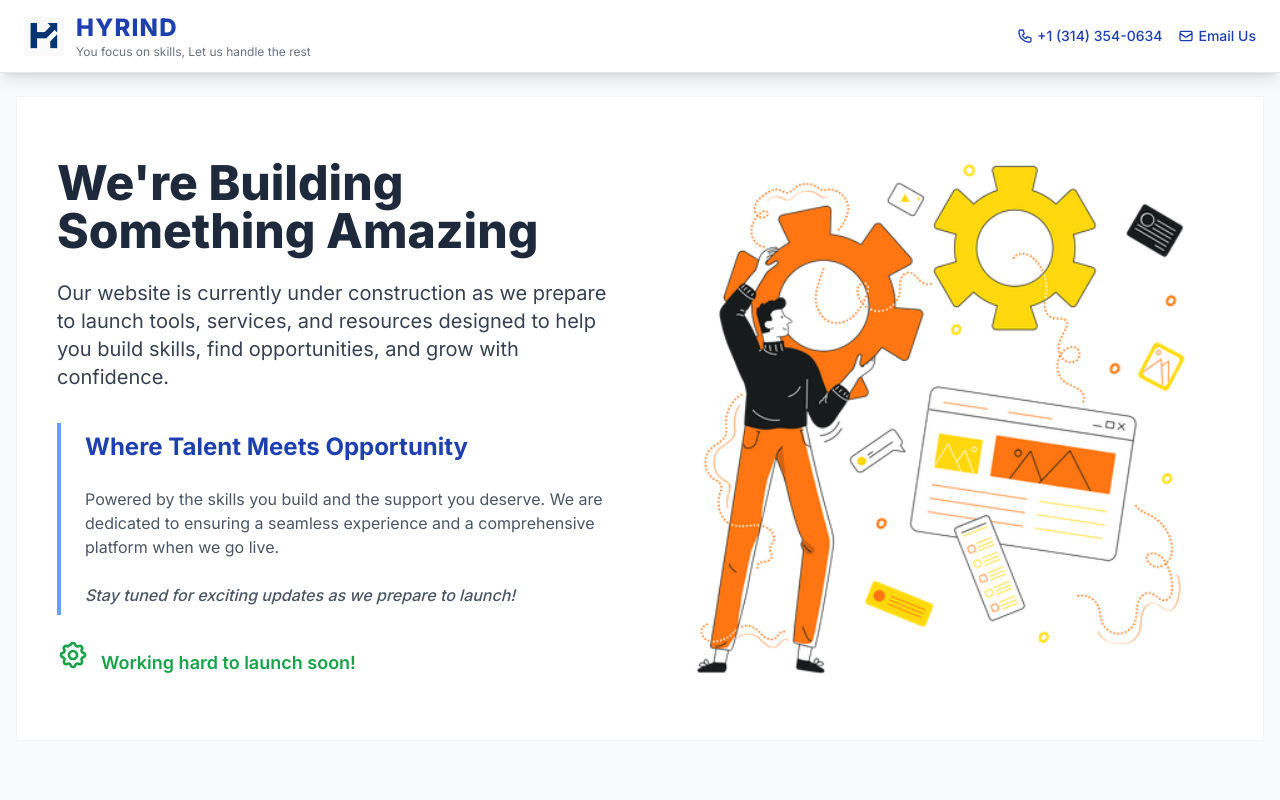
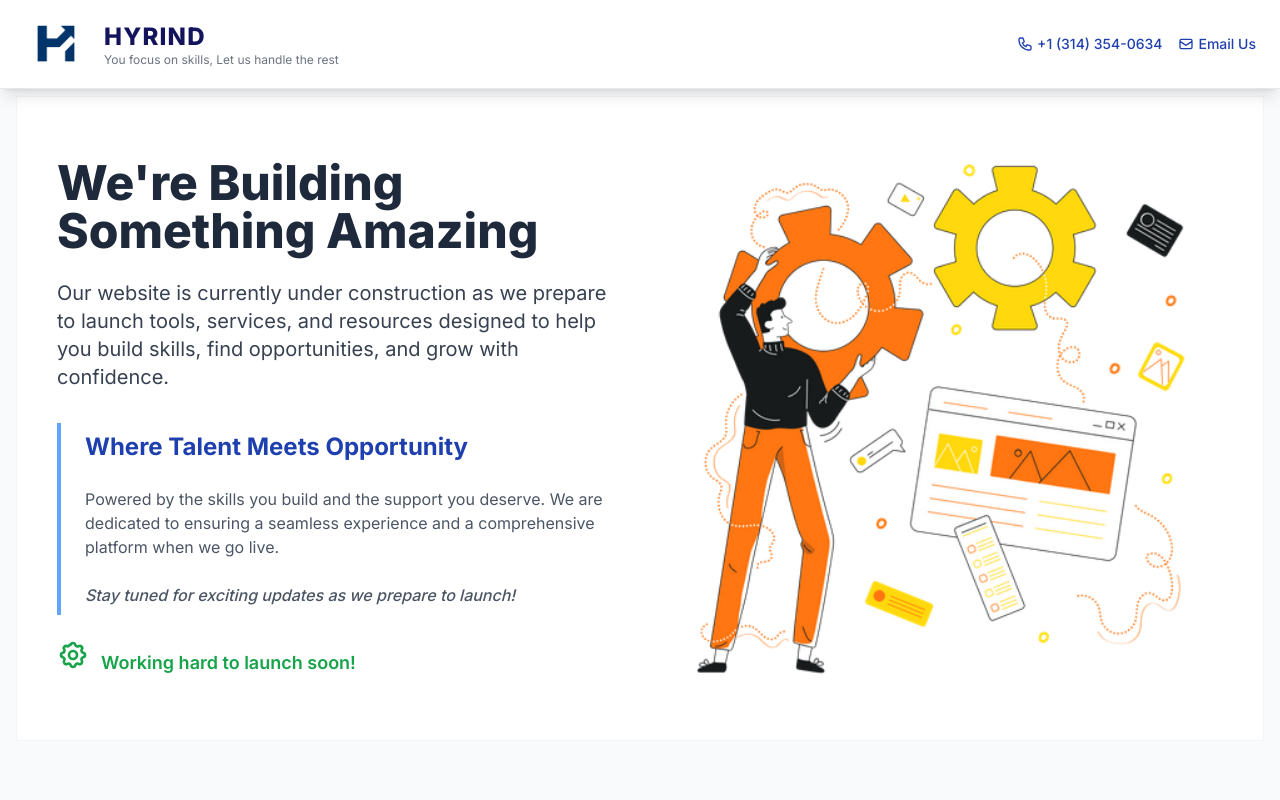
Before and after one commit to Teja2142/hyrind-dummy, a plain HTML site: page index.html in a window 1280 px wide. Shown: the top 800 px of the page. Drawn offline with nearby package versions, Linux system fonts and the light colour scheme.

Commit message:
logo color and size update

```diff
--- a/index.html
+++ b/index.html
@@ -71,15 +71,17 @@
     <!-- Fixed Navigation Bar -->
     <nav class="fixed-navbar bg-white shadow-lg py-3 px-4 md:px-6 animate-fadeInDown border-b border-gray-200">
         <div class="container mx-auto max-w-7xl flex flex-col md:flex-row justify-between items-center">
-            <!-- Logo/Branding -->
+            <!-- Logo/Branding: Updated for visual height consistency -->
             <div class="flex items-center mb-3 md:mb-0">
-                <div class="h-10 w-10 rounded-full flex items-center justify-center mr-3">
-                    <!-- logo image -->
-                    <img src="H-Letter-Logo.png" alt="Hyrind Logo" class="h-22 w-22 object-contain bg-hyrind-blue ">
+                <!-- Logo Container: Set to h-14 w-14 (roughly 3.5rem) to visually match the stacked text height -->
+                <div class="h-16 w-16 rounded-lg flex items-center justify-center mr-4 p-1">
+                    <!-- logo image: Use h-full w-full to fill the container, object-contain ensures aspect ratio is kept -->
+                    <img src="blue-logo.png" alt="Hyrind Logo" class="h-full w-full object-contain">
                 </div>
+                <!-- Text Block: Added 'leading-tight' to h1 and p to reduce vertical space and match logo height -->
                 <div>
-                    <h1 class="text-2xl font-extrabold text-hyrind-blue tracking-wider">HYRIND</h1>
-                    <p class="text-xs text-gray-500">You focus on skills, Let us handle the rest</p>
+                    <h1 class="text-2xl font-extrabold tracking-wider leading-tight" style="color: rgb(19, 19, 94);">HYRIND</h1>
+                    <p class="text-xs text-gray-500 leading-tight">You focus on skills, Let us handle the rest</p>
                 </div>
             </div>
 
```
Also changed, not shown: Gemini_Generated_Image_8z21s38z21s38z21.png (added), blue-logo.png (added), logopng.png (added).
